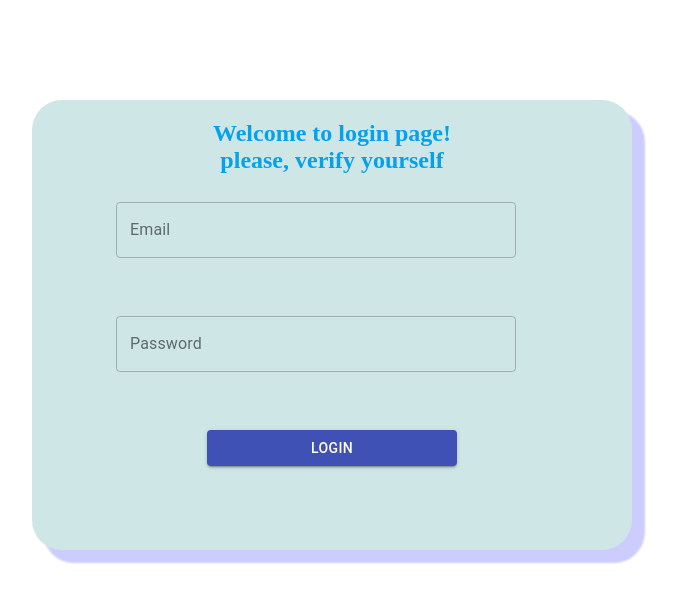
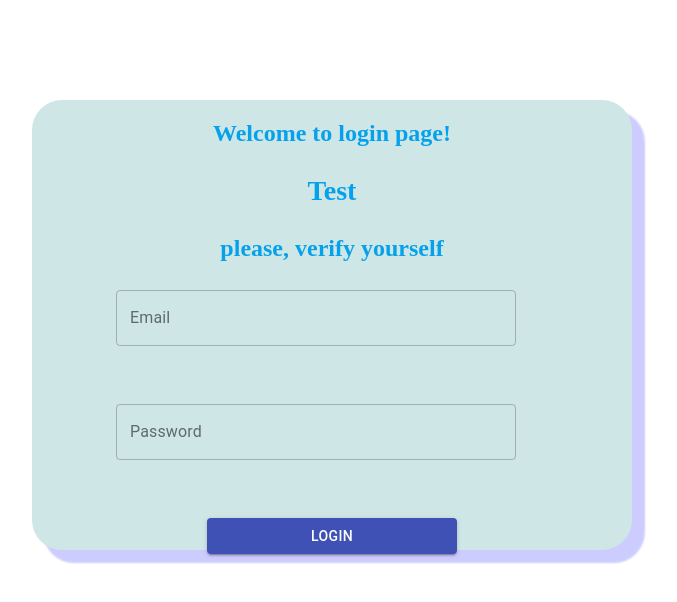
Before and after one commit to peak-soft-team/rich-text-editor, a React app: page / in a window 1280 px wide. Shown: the top 602 px of the page, without its empty margins (308-985 px from the left). Built offline with nearby package versions, Linux system fonts and the light colour scheme.

Commit message:
i tested

```diff
--- a/src/pages/Login/index.jsx
+++ b/src/pages/Login/index.jsx
@@ -21,6 +21,7 @@ export const Login = () => {
     <div className='login-00'>
       <Container maxWidth="sm" className='login-001'>
         <h2 className='login-004'>Welcome to login page! <br />
+        <h3>Test</h3>
         please, verify yourself</h2>
         <form  className={classes.root} noValidate autoComplete="off">
             <TextField
```
